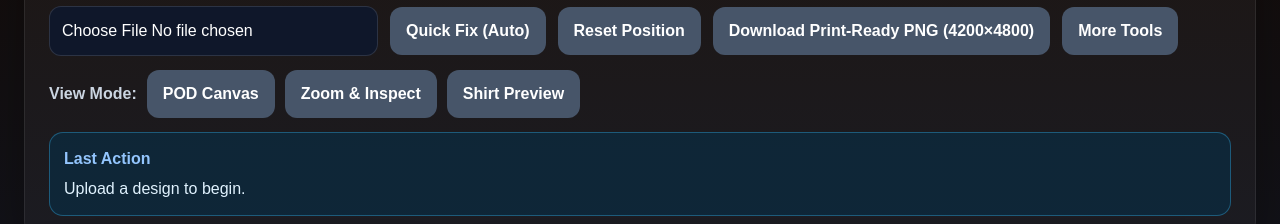
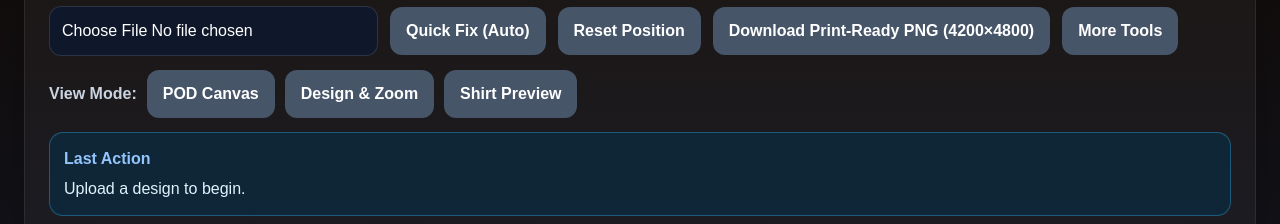
Before and after one commit to noobmacker-creator/pod-design-checker, a Next.js app: page / in a window 1280 px wide. Shown: the part 148-372 px from the top of the page. Built offline with nearby package versions, Linux system fonts and the light colour scheme.

Commit message:
rename design view to design & zoom for clarity

```diff
--- a/app/page.tsx
+++ b/app/page.tsx
@@ -1305,7 +1305,9 @@ const analysisCanvasRef = useRef<HTMLCanvasElement | null>(null);
             <span style={{ color: '#cbd5e1', fontWeight: 700 }}>View Mode:</span>
 
             <button onClick={() => { setViewMode('pod'); setActionMessage('POD Canvas view selected.'); }} disabled={!img}>POD Canvas</button>
-            <button onClick={() => { setViewMode('design'); setActionMessage('Zoom & Inspect view selected.'); }} disabled={!img}>Zoom & Inspect</button>
+            <button onClick={() => { setViewMode('design'); setActionMessage('Design & Zoom view selected.'); }} disabled={!img}>
+  Design & Zoom
+</button>
             <button onClick={() => { setViewMode('shirt'); setActionMessage('Shirt Preview view selected.'); }} disabled={!img}>Shirt Preview</button>
           </div>
 
```
